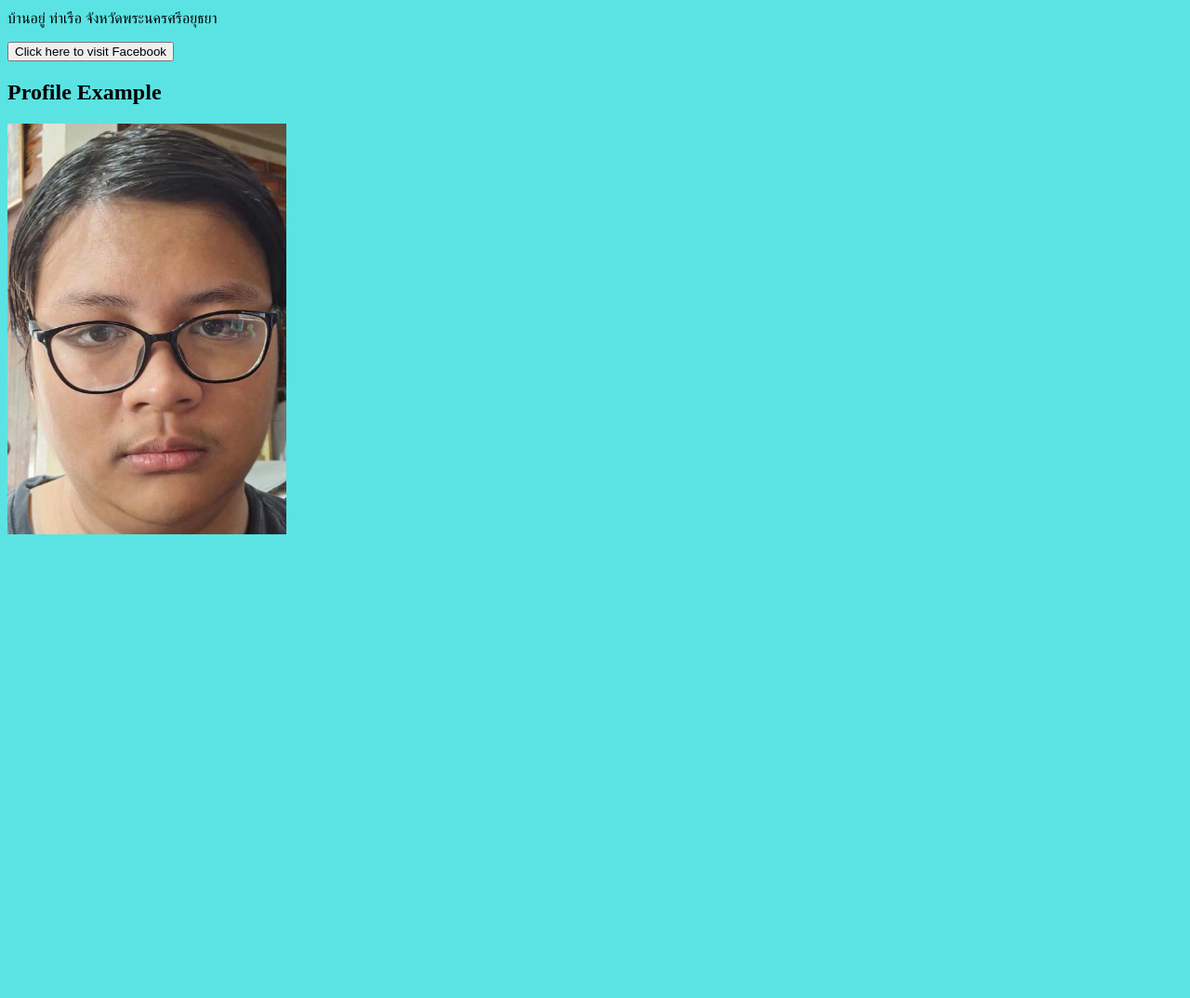
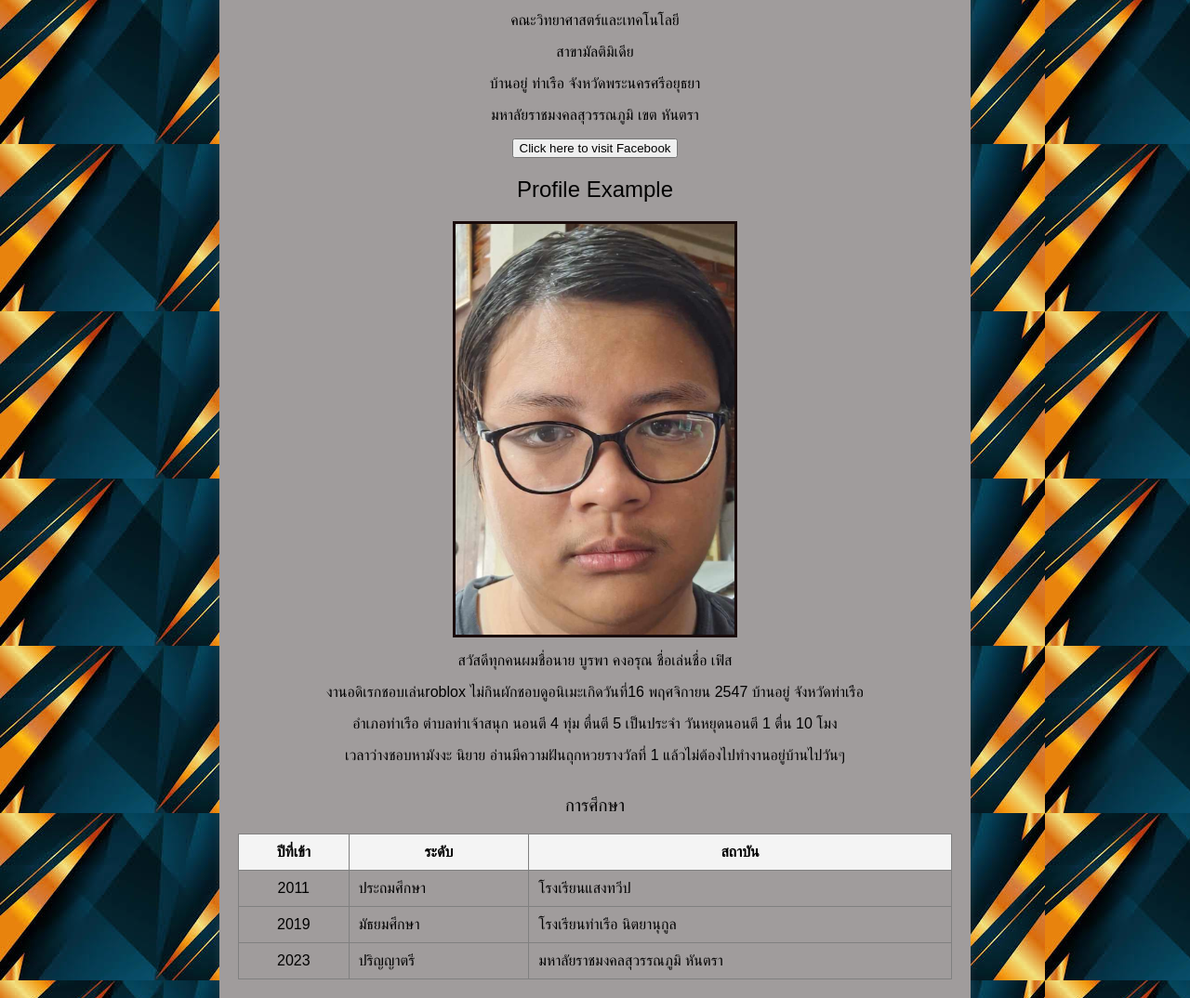
Before and after one commit to firstRKO/profile, a plain HTML site: page index.html in a window 1280 px wide. Shown: the part 205-1279 px from the top of the page at 93% size. Before the commit the page ends 800 px from the top, so only its background shows below. Drawn offline with Linux system fonts and the light colour scheme.

Commit message:
Add files via upload

```diff
--- a/index.html
+++ b/index.html
@@ -2,28 +2,190 @@
 <html>
 
 <head>
+	<style>
+		@import url('https://fonts.googleapis.com/css2?family=Noto+Sans+Thai+Looped:wght@100;200;300;400;500;600;700;800;900&family=Noto+Serif+Thai:wght@100..900&display=swap');
+	</style>
 	<title>เฟิส</title>
+
 </head>
+<body>
+	<div class="container">
+<style>
 
-<body style="background-color:#5be3e3;">
+	body {
+  background-image: url("ka.png");
+}
+		body {
+        font-family: "Noto Sans Thai Looped", sans-serif;
+        font-weight: 300;
+        background-color: #23a7ff;
+        margin: 0;
+        padding: 0;
+    }
+
+    h1,
+    h2,
+    h3 {
+        font-family: "Noto Sans Thai Looped", sans-serif;
+        font-weight: 500;
+        text-align: center;
+    }
+	.container {
+        width: 60%;
+        margin: auto;
+        background: rgb(160, 156, 156);
+        padding: 20px;
+        box-shadow: 0 0 10px rgba(239, 237, 237, 0.1);
+        margin-top: 50px;
+    }
+	p {
+        font-family: "Noto Sans Thai Looped", sans-serif;
+        font-weight: 500;
+        text-align: center;
+    }
+	button {
+        font-family: "Noto Sans Thai Looped", sans-serif;
+        font-weight: 500;
+        text-align: center;
+    }
+	</style>
 
 	<h1>Hallo world</h1>
 	<p>ชื่อ บูรพา คงอรุณ.</p>
- <p>อายุ 20.</p
- <p>คณะวิทยาศาสตร์และเทคโนโลยี</p
- <p>สาขามัลติมิเดีย</p
- <p>บ้านอยู่ ท่าเรือ จังหวัดพระนครศรีอยุธยา</p
-
- <p>
-     <a href="https://www.facebook.com/share/18MZQFHCqS/" target="_blank">
+	<p>อายุ 20.</p>
+	<p>คณะวิทยาศาสตร์และเทคโนโลยี</p>
+	<p>สาขามัลติมิเดีย</p>
+    <p>บ้านอยู่ ท่าเรือ จังหวัดพระนครศรีอยุธยา</p>
+	<p>มหาลัยราชมงคลสุวรรณภูมิ เขต หันตรา</p>
+	<p href="https://www.facebook.com/share/18MZQFHCqS/" target="_blank">
 		<button>Click here to visit Facebook</button>
-	 </a>
+	</p>
 	</p>
 
 
 	<h2>Profile Example</h2>
- <img src="first.png"alt="Mypicture" style="width: 300px; height: auto;">
+	<p><img src="first.png" alt="Mypicture" style="width: 300px; height: auto;  margin: auto;
+        display: block;
+        border: 3px solid #190b0b;"></p>
+    <p>สวัสดีทุกคนผมชื่อนาย บูรพา  คงอรุณ ชื่อเล่นชื่อ เฟิส</p>
+	<p>งานอดิเรกชอบเล่นroblox ไม่กินผักชอบดูอนิเมะเกิดวันที่16 พฤศจิกายน 2547 บ้านอยู่ จังหวัดท่าเรือ</p>
+	<p>อำเภอท่าเรือ ตำบลท่าเจ้าสนุก นอนตี 4 ทุ่ม ตื่นตี 5 เป็นประจำ วันหยุดนอนตี 1 ตื่น 10 โมง</p>
+	<p>เวลาว่างชอบหามังงะ นิยาย อ่านมีความฝันถุกหวยรางวัลที่ 1 แล้วไม่ต้องไปทำงานอยู่บ้านไปวันๆ</p>
+	<table>
 
+
+
+			  </table>
 </body>
 
 </html>
+<h3>การศึกษา</h3>
+
+
+
+
+
+		  <table border="1" cellpadding="10" cellspacing="0"
+
+
+			style="width:
+	100%; border-collapse: collapse; text-align: left;">
+
+
+			<thead>
+
+
+
+	  <tr style="background-color:
+	#f4f4f4; text-align: center;">
+
+
+
+		<th style="text-align:
+	center;">ปีที่เข้า</th>
+
+
+
+		<th style="text-align:
+	center;">ระดับ</th>
+
+
+
+		<th style="text-align:
+	center;">สถาบัน</th>
+
+
+
+	  </tr>
+
+
+			</thead>
+
+
+			<tbody>
+
+
+
+	  <tr>
+
+
+
+		<td style="text-align:
+	center;">2011</td>
+
+
+
+		<td>ประถมศึกษา</td>
+
+
+
+		<td>โรงเรียนแสงทวีป</td>
+
+
+
+	  </tr>
+
+
+
+	  <tr>
+
+
+
+		<td style="text-align:
+	center;">2019</td>
+
+
+
+		<td>มัธยมศึกษา</td>
+
+
+
+		<td>โรงเรียนท่าเรือ นิตยานุกูล</td>
+
+
+
+	  </tr>
+
+
+
+	  <tr>
+
+
+
+		<td style="text-align:
+	center;">2023</td>
+
+
+
+		<td>ปริญญาตรี</td>
+
+
+
+		<td>มหาลัยราชมงคลสุวรรณภูมิ หันตรา</td>
+
+
+
+	  </tr>
+
+
+			</tbody>
```
Also changed, not shown: ka.png (added). Lines whose indentation alone changed are shown as unchanged.
